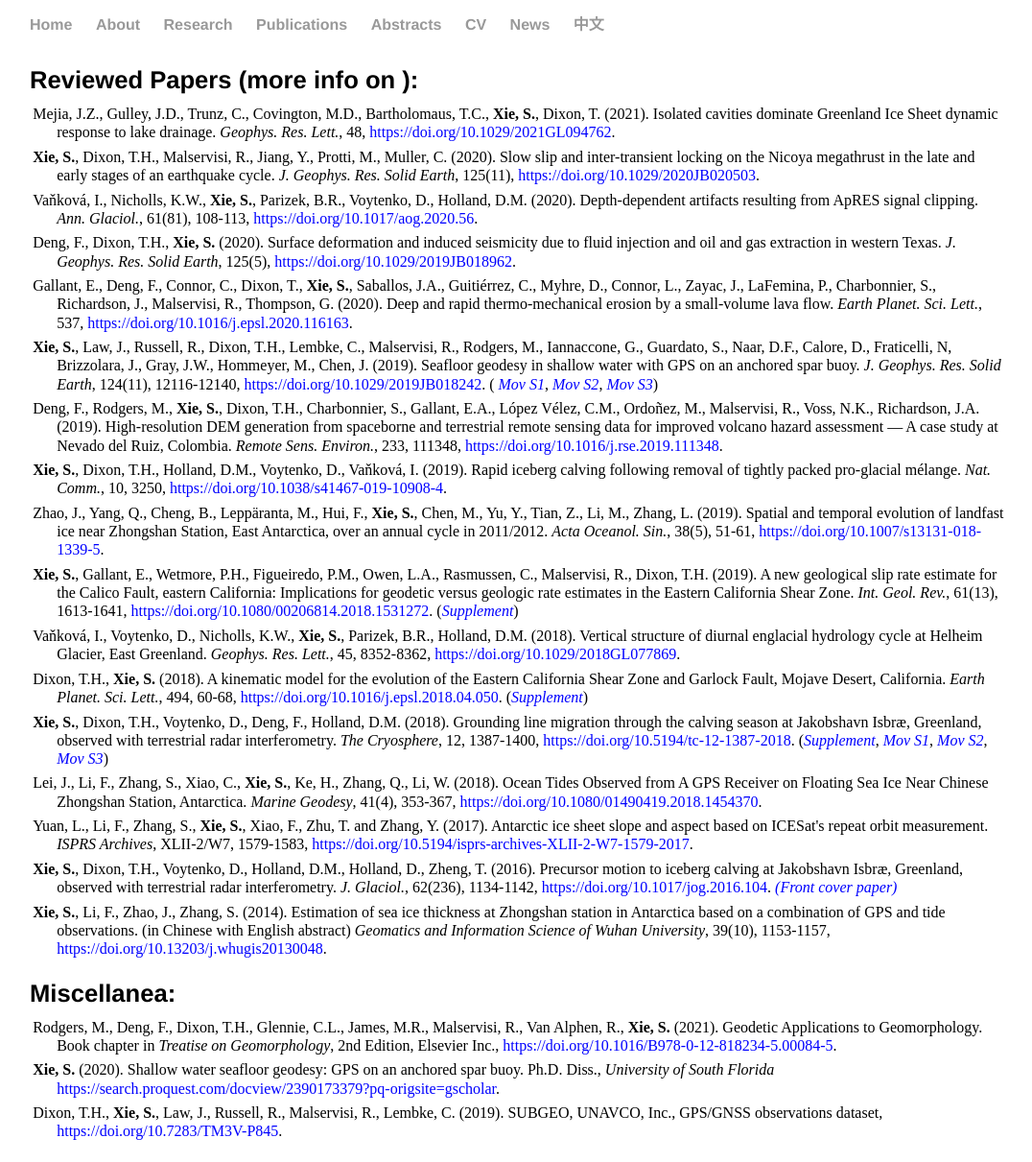
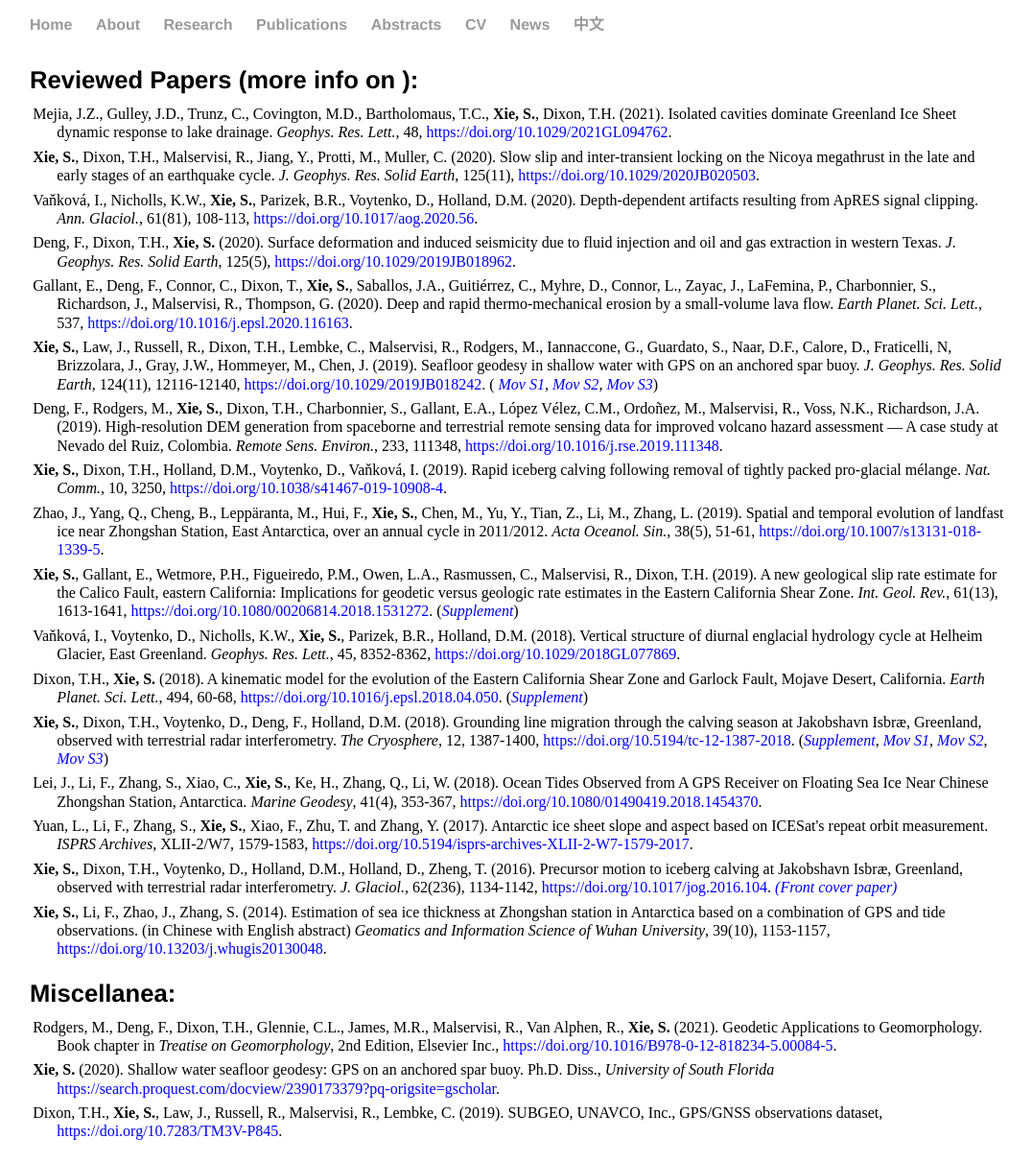
Before and after one commit to suruixie/suruixie.github.io, a Jekyll site: the page built from publications/index.html, in a window 1280 px wide. Shown: the whole page at 96% size, without its empty margins (97-1173 px from the left). Built offline with Jekyll 4.4.1, drawn with Linux system fonts in a browser that asks for light colours; a style sheet for code colours, icons or effects is not loaded.

Commit message:
Update index.html

```diff
--- a/publications/index.html
+++ b/publications/index.html
@@ -6,7 +6,7 @@ title: Surui's publications
 <div class="publications">
 	<h4 style="margin-bottom:0.3em;">Reviewed Papers (more info on <a  href="https://scholar.google.com/citations?hl=en&user=kF4StsMAAAAJ&view_op=list_works" style="color:#0000FF;"><i class="ai ai-google-scholar ai-2x"></i></a>): </h4>
 	<p  class="publist" style="font-size:1.0em;">
-	        Mejia, J.Z., Gulley, J.D., Trunz, C., Covington, M.D., Bartholomaus, T.C., <strong>Xie, S.</strong>, Dixon, T. (2021). Isolated cavities dominate Greenland Ice Sheet dynamic response to lake drainage. <em>Geophys. Res. Lett.</em>, 48, <a href="https://doi.org/10.1029/2021GL094762" style="color:#0000FF;">https://doi.org/10.1029/2021GL094762</a>.<br>
+	        Mejia, J.Z., Gulley, J.D., Trunz, C., Covington, M.D., Bartholomaus, T.C., <strong>Xie, S.</strong>, Dixon, T.H. (2021). Isolated cavities dominate Greenland Ice Sheet dynamic response to lake drainage. <em>Geophys. Res. Lett.</em>, 48, <a href="https://doi.org/10.1029/2021GL094762" style="color:#0000FF;">https://doi.org/10.1029/2021GL094762</a>.<br>
 	<p  class="publist" style="font-size:1.0em;">
 	        <strong>Xie, S.</strong>, Dixon, T.H., Malservisi, R., Jiang, Y., Protti, M., Muller, C. (2020). Slow slip and inter-transient locking on the Nicoya megathrust in the late and early stages of an earthquake cycle. <em>J. Geophys. Res. Solid Earth</em>, 125(11), <a href="https://doi.org/10.1029/2020JB020503" style="color:#0000FF;">https://doi.org/10.1029/2020JB020503</a>.<br>
 	<p  class="publist" style="font-size:1.0em;">
```
